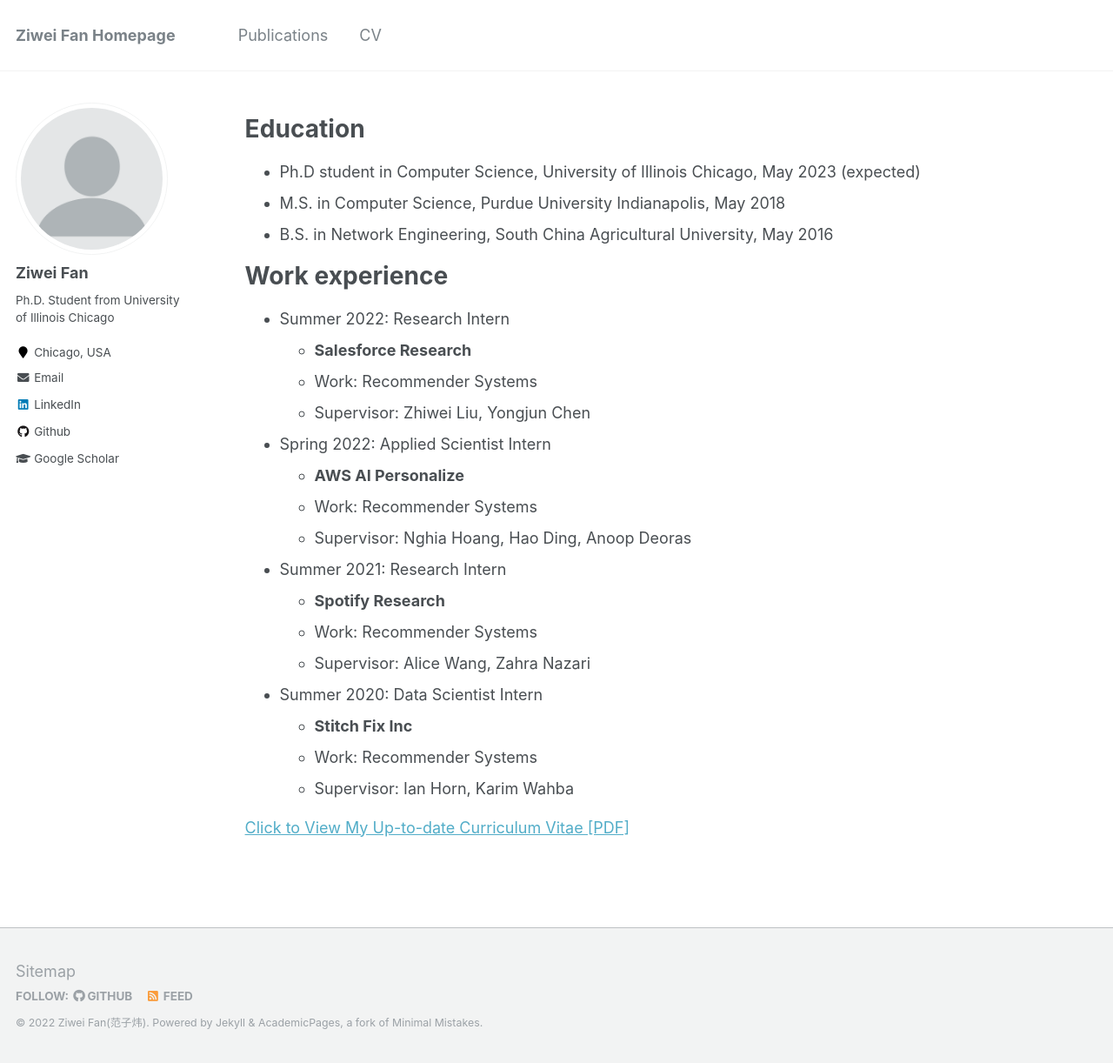
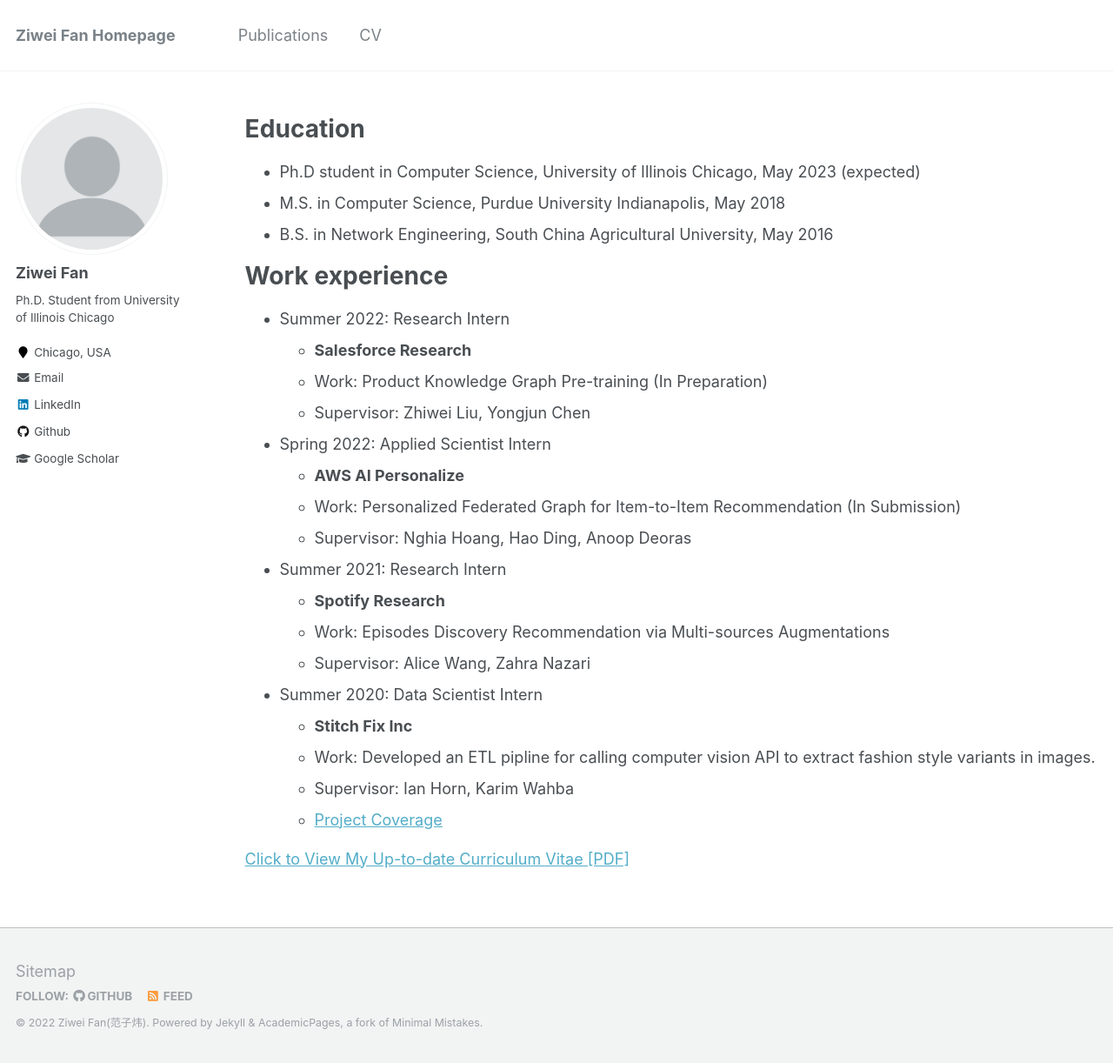
Before and after one commit to ziwei-fan/ziwei-fan.github.io, a Jekyll site: the page built from _pages/cv.md, in a window 1280 px wide and 1222 px high. Shown: the whole window at 87% size. Built offline with Jekyll 4.4.1, drawn with Linux system fonts in a browser that asks for light colours.

Commit message:
Update cv.md

```diff
--- a/_pages/cv.md
+++ b/_pages/cv.md
@@ -19,23 +19,24 @@ Work experience
 ======
 * Summer 2022: Research Intern
   * <b>Salesforce Research</b>
-  * Work: Recommender Systems
+  * Work: Product Knowledge Graph Pre-training (In Preparation)
   * Supervisor: Zhiwei Liu, Yongjun Chen
 
 * Spring 2022: Applied Scientist Intern
   * <b>AWS AI Personalize</b>
-  * Work: Recommender Systems
+  * Work: Personalized Federated Graph for Item-to-Item Recommendation (In Submission)
   * Supervisor: Nghia Hoang, Hao Ding, Anoop Deoras
 
 * Summer 2021: Research Intern
   * <b>Spotify Research</b>
-  * Work: Recommender Systems
+  * Work: Episodes Discovery Recommendation via Multi-sources Augmentations
   * Supervisor: Alice Wang, Zahra Nazari
 
 * Summer 2020: Data Scientist Intern
   * <b>Stitch Fix Inc</b>
-  * Work: Recommender Systems
+  * Work: Developed an ETL pipline for calling computer vision API to extract fashion style variants in images.
   * Supervisor: Ian Horn, Karim Wahba
+  * [Project Coverage](https://multithreaded.stitchfix.com/blog/2020/10/20/intern-post/)
 
 
 [Click to View My Up-to-date Curriculum Vitae [PDF]](http://ziwei-fan.github.io/files/resume.pdf)
```
